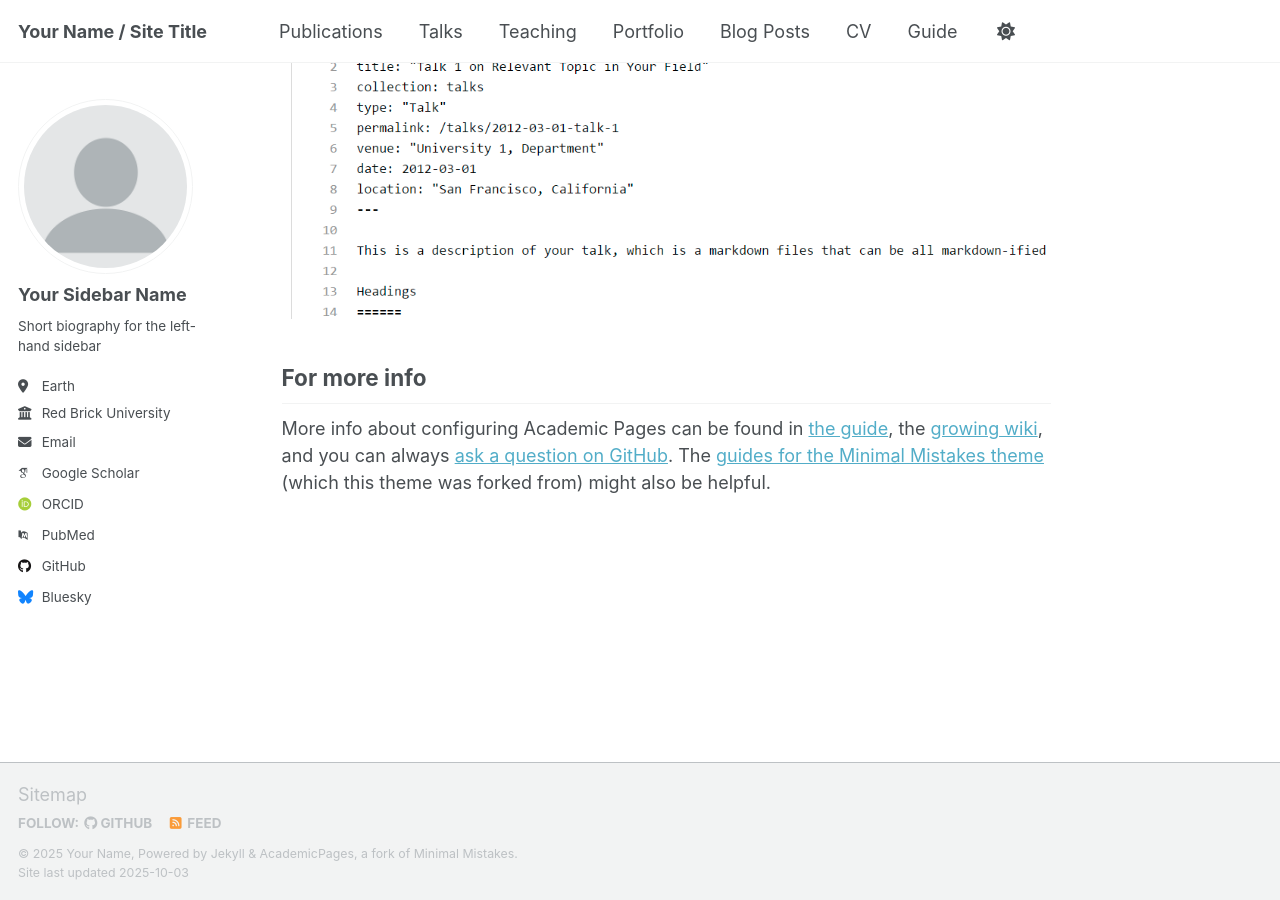
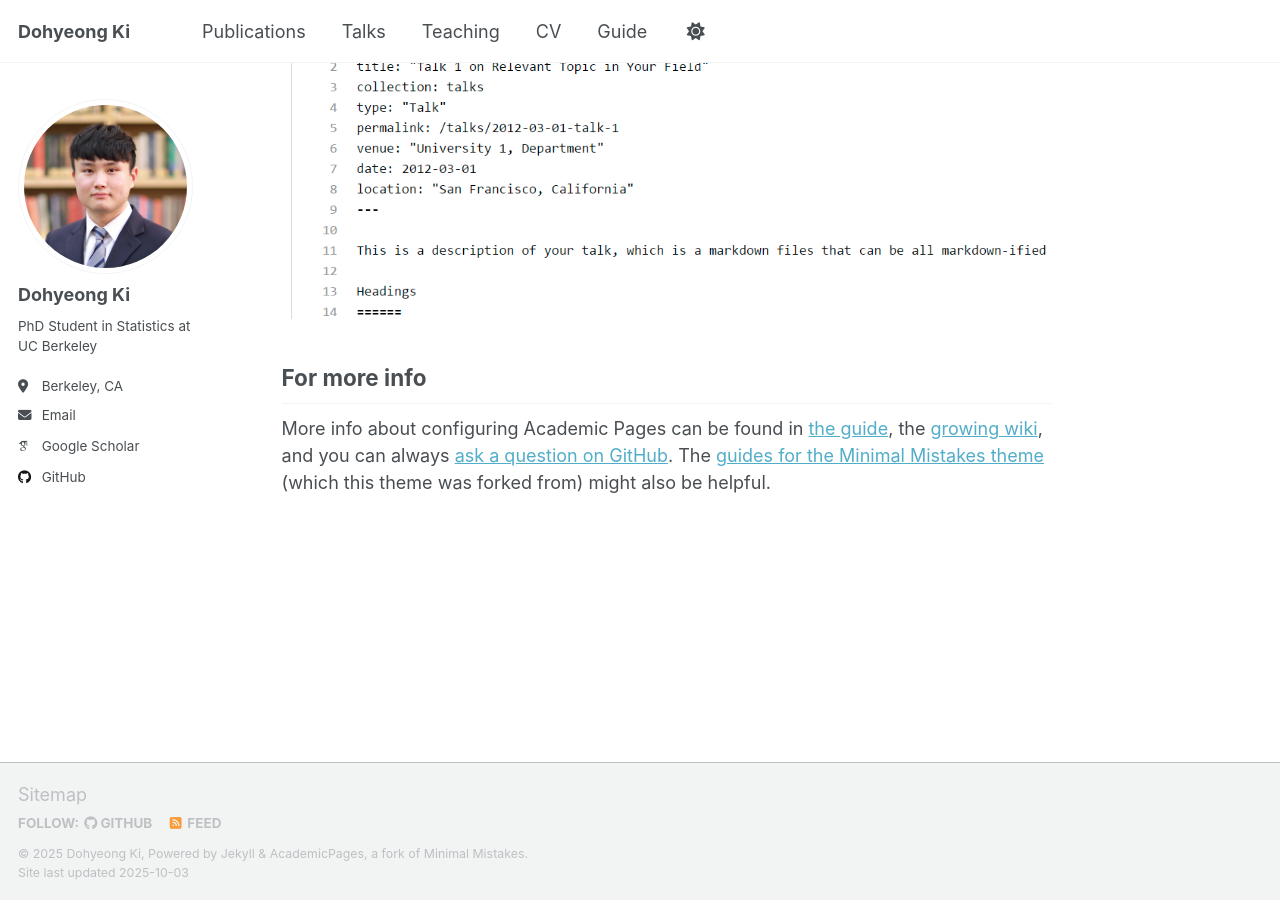
Before and after one commit to DohyeongKi/dohyeongki.github.io, a Jekyll site: the page built from _pages/about.md, in a window 1280 px wide and 900 px high, scrolled down 2880 px. Built offline with Jekyll 4.4.1, drawn with Linux system fonts in a browser that asks for light colours; some web fonts are replaced; a script that is not in the unit is left out.

Commit message:
Update personal info

```diff
--- a/_config.yml
+++ b/_config.yml
@@ -9,38 +9,38 @@
 # Basic Site Settings
 locale                   : "en-US"
 site_theme               : "default" # Currently available options are "default", "air"
-title                    : "Your Name / Site Title"
+title                    : "Dohyeong Ki"
 title_separator          : "-"
-name                     : &name "Your Name"
-description              : &description "Your Name's academic portfolio"   # Update this with a general description of your site, this is the default if not overridden by a page
-url                      : https://academicpages.github.io # The base hostname & protocol for your site e.g. "https://[your GitHub username].github.io",
+name                     : &name "Dohyeong Ki"
+description              : &description "Dohyeong Ki's website"   # Update this with a general description of your site, this is the default if not overridden by a page
+url                      : https://dohyeongki.github.io # The base hostname & protocol for your site e.g. "https://[your GitHub username].github.io",
                                                            # or if you already have some other page hosted on Github then use "https://[your GitHub username].github.io/[Your Repo Name]"
 baseurl                  : "" # the subpath of your site, e.g. "/blog"
-repository               : "academicpages/academicpages.github.io"
+repository               : "dohyeongki/dohyeongki.github.io"
 
 # Site Author - The following control what appear as part of the author content on the side bar.
 #               If a field is blank the icon and link will not appear, otherwise it will be shown.
 #               Additional customization can be done by editing /_includes/author-profile.html
 author:
   # Biographic information
-  avatar           : "profile.png"
-  name             : "Your Sidebar Name"
+  avatar           : "profile.jpg"
+  name             : "Dohyeong Ki"
   pronouns         : # example: "she/her"
-  bio              : "Short biography for the left-hand sidebar"
-  location         : "Earth"
-  employer         : "Red Brick University"
+  bio              : "PhD Student in Statistics at UC Berkeley"
+  location         : "Berkeley, CA"
+  employer         : # "UC Berkeley"
   uri              : # URL
-  email            : "none@example.org"
+  email            : "dohyeong_ki@berkeley.edu"
 
   # Academic websites
   academia         : # URL
   arxiv            : # URL - Update with the correct link to your profile
-  googlescholar    : "https://scholar.google.com/citations?user=PS_CX0AAAAAJ"
+  googlescholar    : "https://scholar.google.com/citations?user=YfVUr-YAAAAJ&hl=en&oi=ao"
   inspire-hep      : # URL
   impactstory      : # URL
-  orcid            : "http://orcid.org/yourorcidurl"
+  orcid            : # "http://orcid.org/yourorcidurl"
   semantic         : # URL
-  pubmed           : "https://www.ncbi.nlm.nih.gov/pubmed/?term=john+snow"
+  pubmed           : # "https://www.ncbi.nlm.nih.gov/pubmed/?term=john+snow"
   researchgate     : # URL
   scopus           : # URL
 
@@ -48,13 +48,13 @@ author:
   bitbucket        : # Username - Update with your username on the site
   codepen          : # Username
   dribbble         : # Username
-  github           : "academicpages"
+  github           : "DohyeongKi"
   kaggle           : # Username
   stackoverflow    : # User number or user number and name (i.e., use "1" or "1/jeff-atwood")
 
   # Social media
   artstation       : # Username
-  bluesky          : "bsky.app" # Replace this with you Bluesky username
+  bluesky          : #"bsky.app" # Replace this with you Bluesky username
   facebook         : # Username
   flickr           : # Username
   foursquare       : # Username
```
Also changed, not shown: _data/navigation.yml (+4 -4 lines), images/profile.jpg (added), images/profile.png (deleted).
